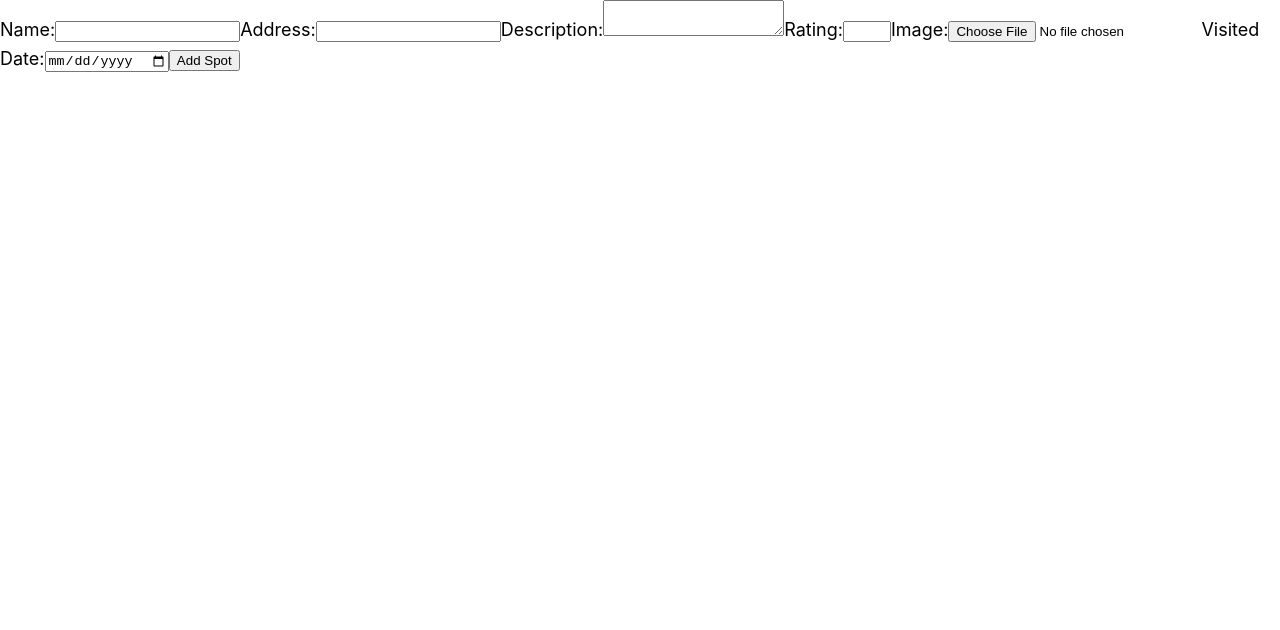
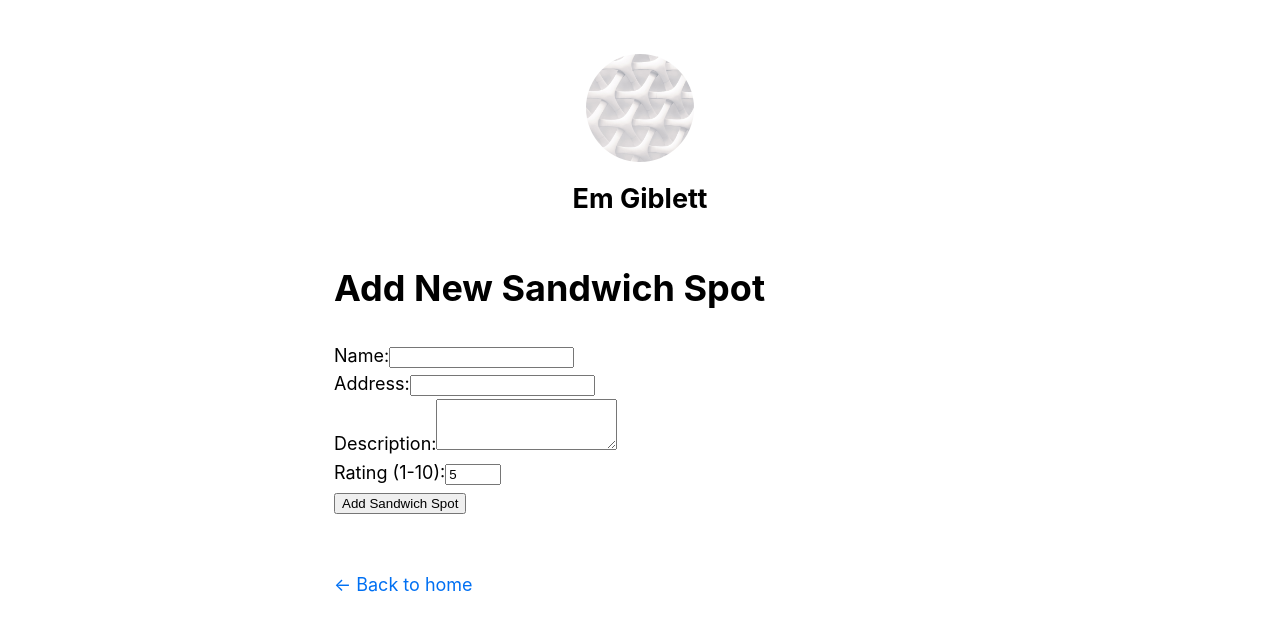
Before and after one commit to gibbs-em/sandibbo, a Next.js app: page /add in a window 1280 px wide. Shown: the top 630 px of the page. Built offline with nearby package versions, Linux system fonts and the light colour scheme.

Commit message:
feat: added connection to database and logic for form to add a spot

```diff
--- /dev/null
+++ b/lib/db.js
@@ -0,0 +1,5 @@
+import { neon } from '@neondatabase/serverless';
+
+const sql = neon(process.env.DATABASE_URL);
+
+export default sql;
--- a/pages/add.js
+++ b/pages/add.js
@@ -1,26 +1,121 @@
-import AddSpotForm from '../components/AddSpotForm';
-import path from 'path';
+import { useState } from 'react';
+import { useRouter } from 'next/router';
+import Layout from "../components/Layout";
+import Head from "next/head";
 
-export default function Add() {
-  const handleSubmit = async (spotData) => {
+export default function AddSpot() {
+  const router = useRouter();
+  const [formData, setFormData] = useState({
+    name: '',
+    address: '',
+    description: '',
+    rating: 5
+  });
+  const [submitting, setSubmitting] = useState(false);
+
+  const handleSubmit = async (e) => {
+    e.preventDefault();
+    setSubmitting(true);
+
     try {
-      const filePath = path.join(process.cwd(), 'data/spots.json');
-      const jsonData = await fs.readFile(filePath, 'utf8');
-      const spots = JSON.parse(jsonData);
+      const response = await fetch('/api/add-sandwich-spot', {
+        method: 'POST',
+        headers: {
+          'Content-Type': 'application/json',
+        },
+        body: JSON.stringify(formData),
+      });
 
-      // Add a new ID (simplest approach - in a real app, use a UUID or database ID)
-      const newId = crypto.randomUUID();
-      spotData.id = newId;
-      spots.push(spotData);
+      if (!response.ok) {
+        throw new Error('Failed to add sandwich spot');
+      }
 
-      await fs.writeFile(filePath, JSON.stringify(spots, null, 2), 'utf8'); // Write back to file
-
-      // Redirect or show success message
-      console.log("Spot added!");
+      router.push('/sandwich-list');
     } catch (error) {
-      console.error("Error adding spot:", error);
+      console.error('Error:', error);
+      alert('Failed to add sandwich spot');
+    } finally {
+      setSubmitting(false);
     }
   };
 
-  return <AddSpotForm onSubmit={handleSubmit} />;
+  const handleChange = (e) => {
+    const { name, value } = e.target;
+    setFormData(prev => ({
+      ...prev,
+      [name]: value
+    }));
+  };
+
+  return (
+    <Layout>
+      <Head>
+        <title>Add New Sandwich Spot</title>
+      </Head>
+      <h1 className="text-2xl font-bold mb-6">Add New Sandwich Spot</h1>
+
+      <form onSubmit={handleSubmit} className="max-w-md space-y-4">
+        <div>
+          <label htmlFor="name" className="block mb-1">Name:</label>
+          <input
+            type="text"
+            id="name"
+            name="name"
+            value={formData.name}
+            onChange={handleChange}
+            required
+            className="w-full px-3 py-2 border rounded"
+          />
+        </div>
+
+        <div>
+          <label htmlFor="address" className="block mb-1">Address:</label>
+          <input
+            type="text"
+            id="address"
+            name="address"
+            value={formData.address}
+            onChange={handleChange}
+            required
+            className="w-full px-3 py-2 border rounded"
+          />
+        </div>
+
+        <div>
+          <label htmlFor="description" className="block mb-1">Description:</label>
+          <textarea
+            id="description"
+            name="description"
+            value={formData.description}
+            onChange={handleChange}
+            className="w-full px-3 py-2 border rounded"
+            rows="3"
+          />
+        </div>
+
+        <div>
+          <label htmlFor="rating" className="block mb-1">Rating (1-10):</label>
+          <input
+            type="number"
+            id="rating"
+            name="rating"
+            value={formData.rating}
+            onChange={handleChange}
+            min="1"
+            max="10"
+            required
+            className="w-full px-3 py-2 border rounded"
+          />
+        </div>
+
+        <button
+          type="submit"
+          disabled={submitting}
+          className="bg-blue-500 text-white px-4 py-2 rounded hover:bg-blue-600 disabled:bg-blue-300"
+        >
+          {submitting ? 'Adding...' : 'Add Sandwich Spot'}
+        </button>
+      </form>
+    </Layout>
+  );
 }
--- /dev/null
+++ b/pages/api/add-sandwich-spot.js
@@ -0,0 +1,22 @@
+import sql from '../../lib/db';
+
+export default async function handler(req, res) {
+  if (req.method !== 'POST') {
+    return res.status(405).json({ message: 'Method not allowed' });
+  }
+
+  const { name, address, description, rating } = req.body;
+
+  try {
+    const result = await sql`
+      INSERT INTO sandwich_spots (name, address, description, rating)
+      VALUES (${name}, ${address}, ${description}, ${rating})
+      RETURNING id, name, address, description, rating
+    `;
+
+    res.status(200).json(result[0]);
+  } catch (error) {
+    console.error('Database error:', error);
+    res.status(500).json({ message: 'Error adding sandwich spot' });
+  }
+}
--- /dev/null
+++ b/pages/api/sandwich-spots.js
@@ -0,0 +1,20 @@
+import sql from '../../lib/db';
+
+export default async function handler(req, res) {
+  if (req.method !== 'GET') {
+    return res.status(405).json({ message: 'Method not allowed' });
+  }
+
+  try {
+    const spots = await sql`
+      SELECT id, name, address, description, rating
+      FROM sandwich_spots
+      ORDER BY name ASC
+    `;
+
+    res.status(200).json(spots);
+  } catch (error) {
+    console.error('Database error:', error);
+    res.status(500).json({ message: 'Error fetching sandwich spots' });
+  }
+}
--- a/pages/posts/first-post.js
+++ b/pages/sandwich-spots.js
@@ -1,6 +1,6 @@
 import Head from "next/head";
 import Link from "next/link";
-import Layout from "../../components/Layout";
+import Layout from "../components/Layout";
 import { neon } from '@neondatabase/serverless';
 
 export async function getServerSideProps() {
@@ -9,7 +9,7 @@ export async function getServerSideProps() {
   return { props: { data: response[0].version } };
 }
 
-export default function FirstPost({ props }) {
+export default function SandwichSpots({ props }) {
   return (
     <Layout>
       <Head>
```
Also changed, not shown: pages/sandwich-list.js (added, +57 -0 lines).
